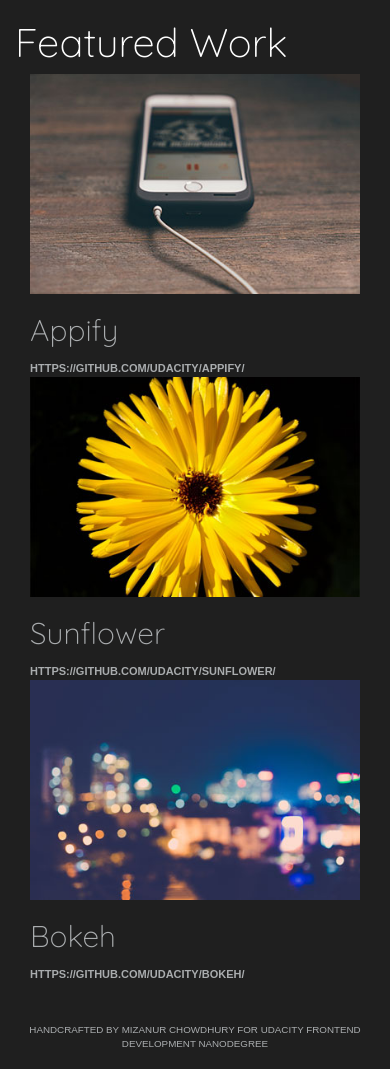
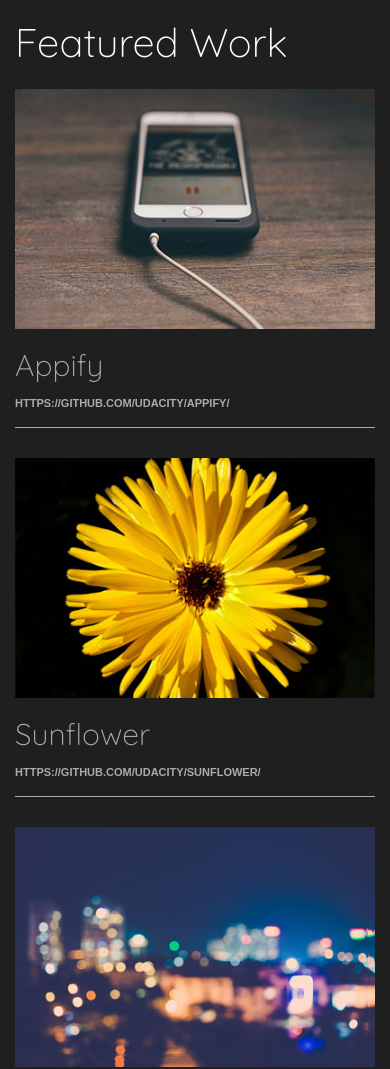
Before and after one commit to mizanur/udacity-project-portfolio, a plain HTML site: page index.html in a window 390 px wide. Shown: the part 741-1810 px from the top of the page. Drawn offline with Linux system fonts and the light colour scheme; a web font is replaced by a local one.

Commit message:
minor updates and fixes

```diff
--- a/index.html
+++ b/index.html
@@ -1,3 +1,4 @@
+
 <!DOCTYPE html>
 <html>
 <head>
@@ -51,21 +52,21 @@
     <section class="feature">
       <h1 class="section-title">Featured Work</h1>
       <aside>
-        <div class="col-xs-12 col-sm-4">
+        <div class="col-xs-12 col-sm-4 work">
           <a class="section-link" href="https://github.com/udacity/Appify/">
             <img src="images/appify.jpg" alt="appify" class="feature-image">
             <h2 class="work-title">Appify</h2>
             <span class="sub-link text-uppercase">https://github.com/udacity/Appify/</span>
           </a>
         </div>
-        <div class="col-xs-12 col-sm-4">
+        <div class="col-xs-12 col-sm-4 work">
           <a class="section-link" href="https://github.com/udacity/Appify/">
             <img src="images/sunflower.jpg" alt="sunflower" class="feature-image">
             <h2 class="work-title">Sunflower</h2>
             <span class="sub-link text-uppercase">https://github.com/udacity/Sunflower/</span>
           </a>
         </div>
-        <div class="col-xs-12 col-sm-4">
+        <div class="col-xs-12 col-sm-4 work">
           <a class="section-link" href="https://github.com/udacity/Bokeh/">
             <img src="images/bokeh.jpg" alt="bokeh" class="feature-image">
             <h2 class="work-title">Bokeh</h2>
@@ -85,3 +86,5 @@
 
 </body>
 </html>
+
+<!-- Project work by Mizanur Chowdhury - miz@crafted.ink -->
--- a/styles/styles.css
+++ b/styles/styles.css
@@ -65,6 +65,8 @@ html, body, p, span {
   color:#a9acae;
 }
 
+
+
 @media screen and (max-width:767px) {
   .section-title {
     font-size:40px;
@@ -85,6 +87,12 @@ html, body, p, span {
     margin:40px 0 0 0;
   }
 
+  .work{
+    margin:15px 0 15px 0;
+    padding:0 0 15px 0;
+    border-bottom:1px solid #a9acae;
+  }
+
   .header p {
     margin:0;
   }
```
